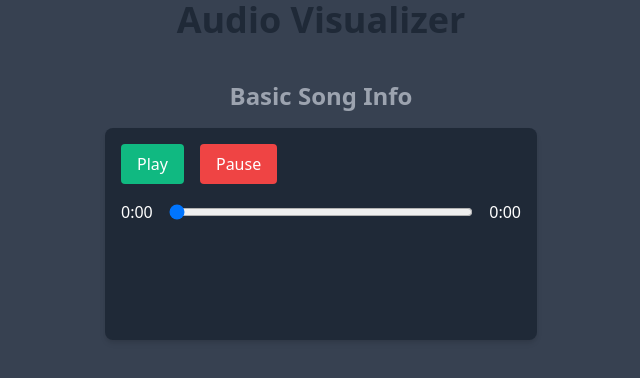
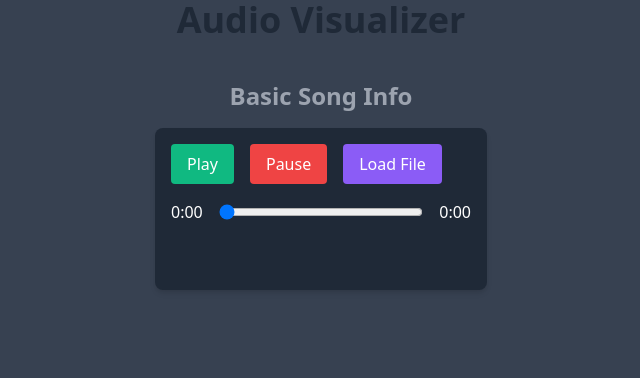
Before and after one commit to remysedlak/audio-hub, a React (Vite) app: page /visualizer in a window 1280 px wide. Shown: the top 378 px of the page, without its empty margins (319-959 px from the left). Built offline with nearby package versions, Linux system fonts and the light colour scheme; a web font is replaced by a local one.

Commit message:
Refactor AudioVisualizer and MusicPlayer components for improved styling and functionality

```diff
--- a/src/comps/AudioVisualizer.jsx
+++ b/src/comps/AudioVisualizer.jsx
@@ -23,9 +23,9 @@ const AudioVisualizer = ({ audioContext, analyser }) => {
                     canvasCtx.fillStyle = "rgb(" + (frequencyData[i]) + ",118, 138)";
                     canvasCtx.fillRect(
                         i * barWidth,
-                        (canvas.height - frequencyData[i] )* 0.01,
+                        canvas.height - frequencyData[i],
                         barWidth - 1,
-                        frequencyData[i] * 0.1
+                        frequencyData[i]
                     );
                 }
             };
@@ -35,7 +35,11 @@ const AudioVisualizer = ({ audioContext, analyser }) => {
     }, [audioContext, analyser]);
 
     return (
-        <canvas id="audio-visualizer" width="400" height="100"></canvas>
+        <canvas
+        id="audio-visualizer"
+        height="50"
+        className="rounded">
+        </canvas>
     );
 };
 
--- a/src/comps/MusicPlayer.jsx
+++ b/src/comps/MusicPlayer.jsx
@@ -80,6 +80,12 @@ const MusicPlayer = ({ file }) => {
                 >
                     Pause
                 </button>
+                <button
+                    onClick={pauseAudio}
+                    className="px-4 py-2 bg-purple-500 rounded hover:bg-purple-600 focus:outline-none focus:ring-2 focus:ring-red-400"
+                >
+                    Load File
+                </button>
             </div>
             <div className="flex items-center space-x-4">
                 <span>{formatTime(currentTime)}</span>
@@ -93,7 +99,11 @@ const MusicPlayer = ({ file }) => {
                 />
                 <span>{formatTime(duration)}</span>
             </div>
-            <AudioVisualizer audioContext={audioContext} analyser={analyser} />
+            <AudioVisualizer
+            className="rounded"
+            audioContext={audioContext}
+            analyser={analyser}
+            />
         </div>
     );
 };
```
